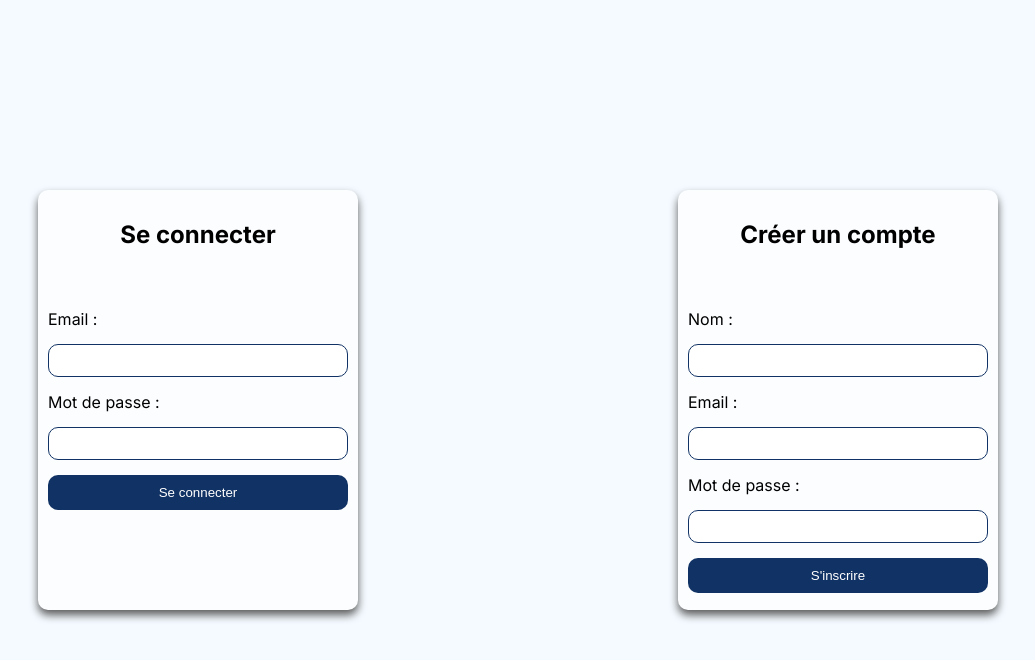
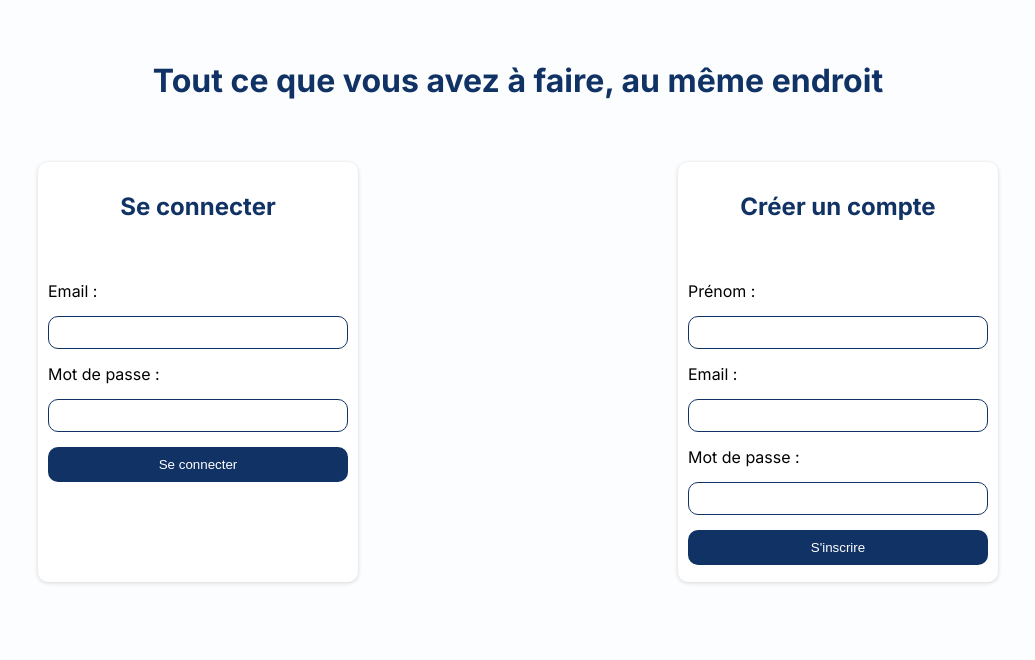
Before and after one commit to BerangereBr/Todolist, a React (Vite) app in the folder frontend/: page / in a window 1280 px wide. Shown: the top 660 px of the page, without its empty margins (122-1157 px from the left). Built offline with nearby package versions, Linux system fonts and the light colour scheme; no server answers.

Commit message:
amelioration scss/ ajout dune fonction pour charger le serveur des louverture du site

```diff
--- a/frontend/src/components/Logout.jsx
+++ b/frontend/src/components/Logout.jsx
@@ -1,20 +1,9 @@
 import { useNavigate } from "react-router-dom";
 import { useUser } from "../hooks/useUser";
-import { useState, useEffect } from "react";
 import '../styles/logout.scss';
-import logoutIcon from '../assets/images/logout.png';
+
 
 function Logout() {
-    const [sizeWindow, setSizeWindow] = useState(window.innerWidth > 720);
-    useEffect(() => {
-        const handleResize = () => {
-            setSizeWindow(window.innerWidth > 720);
-        };
-        window.addEventListener('resize', handleResize);
-        return () => {
-            window.removeEventListener('resize', handleResize);
-        };
-    }, []);
 
     const { logout } = useUser();
     const navigate = useNavigate();
@@ -24,7 +13,7 @@ function Logout() {
     }
     return (
         <button onClick={handleLogout} className="btn-logout">
-            {sizeWindow ? 'Se déconnecter' : <img src={logoutIcon} alt="logout" className="icon-logout"></img>}
+            <span className="icon-logout">Se déconnecter</span>
         </button>
     )
 }
--- a/frontend/src/components/SignUp.jsx
+++ b/frontend/src/components/SignUp.jsx
@@ -38,7 +38,7 @@ function SignUp() {
                 <h2>Créer un compte</h2>
             </div>
             <div className="signup-form">
-                <label htmlFor="signup-name">Nom :</label>
+                <label htmlFor="signup-name">Prénom :</label>
                 <input id="signup-name"
                     type="text"
                     value={username}
--- a/frontend/src/components/Todolist.jsx
+++ b/frontend/src/components/Todolist.jsx
@@ -8,7 +8,8 @@ function Todolist() {
     const [name, setName] = useState('');
     const [open, setOpen] = useState(null);
     const [openMobile, setOpenMobile] = useState(false);
-    const [isDesktop, setIsDesktop] = useState(window.innerWidth >= 720);
+    const BREAKPOINT = 767
+    const [isDesktop, setIsDesktop] = useState(window.innerWidth >= BREAKPOINT);
 
     useEffect(() => {
         getAllTodolists().then(res => setTodolists(res.data))
@@ -16,8 +17,8 @@ function Todolist() {
 
     useEffect(() => {
         const handleResize = () => {
-            setIsDesktop(window.innerWidth >= 720);
-            if (window.innerWidth >= 720) {
+            setIsDesktop(window.innerWidth >= BREAKPOINT);
+            if (window.innerWidth >= BREAKPOINT) {
                 setOpenMobile(false);
             };
         };
--- a/frontend/src/pages/Connexion.jsx
+++ b/frontend/src/pages/Connexion.jsx
@@ -1,13 +1,30 @@
 import Signup from "../components/SignUp";
 import Login from "../components/Login";
 import "../styles/connexion.scss";
+import { useEffect } from "react";
+import api from "../services/api";
 
 function Connexion() {
+    useEffect(() => {
+        api.get('/health')
+            .then(() => {
+                console.log('Backend réveillé');
+            })
+            .catch(() => {
+                console.log('Backend en cours de réveil...');
+            });
+    }, []);
+
     return (
-        <main className="connexion-container">
-            <Login />
-            <Signup />
-        </main>
+        <>
+            <header>
+                <h1>Tout ce que vous avez à faire, au même endroit</h1>
+            </header>
+            <main className="connexion-container">
+                <Login />
+                <Signup />
+            </main>
+        </>
     )
 }
 
--- a/frontend/src/services/api.js
+++ b/frontend/src/services/api.js
@@ -7,4 +7,4 @@ export const api = axios.create({
     headers: { 'Content-type': 'application/json' },
     withCredentials: true,
 });
-console.log('API_URL =', API_URL);
+export default api;
--- a/frontend/src/styles/connexion.scss
+++ b/frontend/src/styles/connexion.scss
@@ -1,13 +1,21 @@
 @use './variables' as *;
+
+header {
+    text-align: center;
+    padding: 40px 0;
+
+    h1 {
+        color: $border;
+    }
+}
 
 .connexion-container {
     display: flex;
     justify-content: space-around;
     align-items: center;
     width: 100vw;
-    height: 100vh;
 
-    @media (max-width:680px) {
+    @media (max-width:767px) {
         flex-direction: column;
         margin-top: 20px;
         gap: 20px;
@@ -23,13 +31,15 @@
     min-height: 400px;
     border-radius: 10px;
     background-color: $bandeau;
-    box-shadow: 0px 5px 8px #5B5B5B;
+    box-shadow: rgba(0, 0, 0, 0.16) 0px 1px 4px;
+
 }
 
 .login-title,
 .signup-title {
     text-align: center;
     margin-bottom: 40px;
+    color: $title-color;
 }
 
 .signup-form,
--- a/frontend/src/styles/dashboard.scss
+++ b/frontend/src/styles/dashboard.scss
@@ -22,7 +22,7 @@
         width: 90%;
         gap: 40px;
 
-        @media (max-width:720px) {
+        @media (max-width:767px) {
             display: flex;
             flex-direction: column;
             justify-content: center;
@@ -40,10 +40,10 @@
             padding: 8px;
             width: 100%;
 
-            @media (max-width:720px) {
+            @media (max-width:767px) {
                 position: absolute;
                 width: 50%;
-                top: 120px;
+                top: 150px;
             }
 
             .todolists-list {
@@ -52,7 +52,7 @@
                 justify-content: center;
                 width: 80%;
 
-                @media (max-width:720px) {
+                @media (max-width:767px) {
                     width: 100%;
                     overflow: hidden;
                     max-height: 0;
@@ -118,6 +118,8 @@
                     margin-left: 15px;
                     display: inline;
                     padding: 8px;
+                    box-shadow: 0px 4px 6px #5B5B5B;
+                    border-radius: 10px;
 
                     &:hover {
                         color: white;
@@ -187,7 +189,7 @@
                     }
                 }
 
-                @media (max-width:576px) {
+                @media (max-width:767px) {
                     margin-top: 10px;
                 }
 
@@ -234,7 +236,7 @@
         list-style: none;
         padding: 0;
 
-        @media (max-width:720px) {
+        @media (max-width:767px) {
             margin-top: 40px;
             width: 90%;
         }
@@ -263,6 +265,8 @@
                 .add-text {
                     display: inline;
                     padding: 8px;
+                    box-shadow: 0px 4px 6px #5B5B5B;
+                    border-radius: 10px;
 
                     &:hover {
                         color: white;
@@ -335,7 +339,7 @@
                 }
 
                 &.completed {
-                    background-color: $todo-ok;
+                    background-color: rgba($border, 0.4);
                 }
             }
         }
--- a/frontend/src/styles/loading.scss
+++ b/frontend/src/styles/loading.scss
@@ -14,7 +14,7 @@
 
 .spinner {
     border: 5px solid $border;
-    border-top: 5px solid $todo-ok;
+    border-top: 5px solid rgba($border, 0.3);
     border-radius: 50%;
     width: 60px;
     height: 60px;
--- a/frontend/src/styles/logout.scss
+++ b/frontend/src/styles/logout.scss
@@ -11,12 +11,10 @@
         box-shadow: 0px 4px 6px #5B5B5B;
         transition: transform 0.2s ease;
         transform: scale(1.1);
-        border: none;
 
-        @media (max-width:576px) {
+        @media (max-width:767px) {
             padding: 0;
             border-radius: 50%;
-            background-color: transparent;
         }
     }
 }
@@ -27,17 +25,21 @@
     border-radius: 10px;
     padding: 10px;
     color: white;
-    background-color: $title-color;
+    background-color: $border;
 
-    @media (max-width:720px) {
+    @media (max-width:767px) {
+        .icon-logout {
+            width: 40px;
+            height: 40px;
+            display: none;
+        }
+
         padding: 0;
         background-color: transparent;
         width: 40px;
         height: 40px;
-    }
-
-    .icon-logout {
-        width: 40px;
-        height: 40px;
+        background-image: url("../assets/images/logout.png");
+        background-size: contain;
+        background-repeat: no-repeat;
     }
 }
--- a/frontend/src/styles/variables.scss
+++ b/frontend/src/styles/variables.scss
@@ -1,7 +1,7 @@
-$bg: #F4FAFF;
-$bandeau: #FBFDFF;
+$bg: #FBFDFF;
+$bandeau: rgb(255, 255, 255);
 $todolist-name-hover: rgba(#113264, 0.9);
 $todo-item: #FBFDFF;
 $border: #113264;
-$todo-ok: #53d16c;
+$todo-ok: #05e432;
 $title-color: #113264;
```
Also changed, not shown: 1 other file (tests, documents, lock files or other folders).
